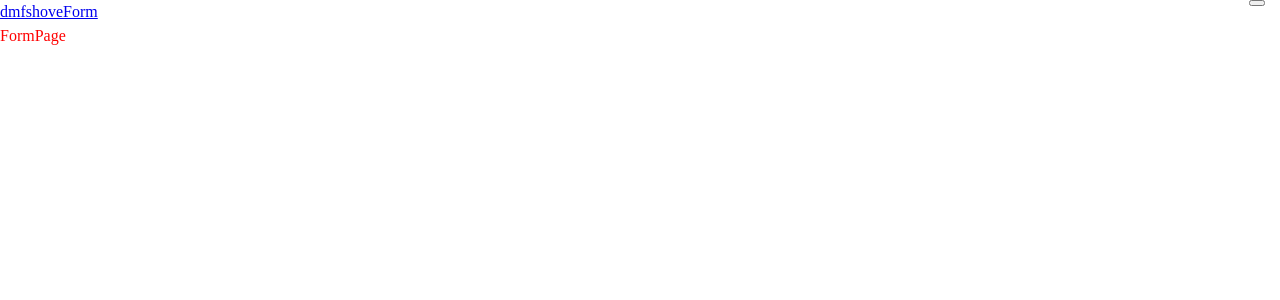
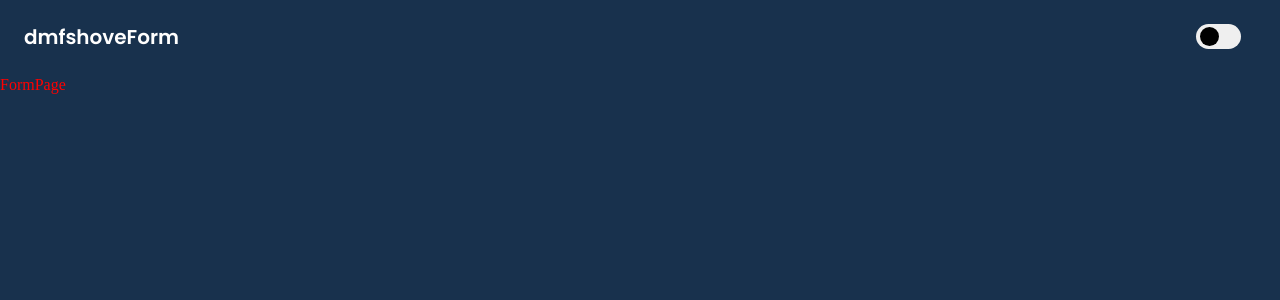
Before and after one commit to RusikHunter/Form, a React (Vite) app in the folder frontend/: page / in a window 1280 px wide. Shown: the top 300 px of the page. Built offline with nearby package versions, Linux system fonts and the light colour scheme.

Commit message:
styles(header): write SCSS styles for Header section

```diff
--- a/frontend/src/components/Header/Header.jsx
+++ b/frontend/src/components/Header/Header.jsx
@@ -1,4 +1,5 @@
 import React from "react"
+import "./Header.scss"
 
 export default function Header() {
     return (
@@ -10,7 +11,9 @@ export default function Header() {
                     </div>
 
                     <div className="header_column header__column--2 column">
-                        <button className="header__button--toggle-theme"></button>
+                        <button className="header__button--toggle-theme">
+                            <div className="header__button--toggle-theme-decoration"></div>
+                        </button>
                     </div>
                 </div>
             </div>
--- /dev/null
+++ b/frontend/src/components/Header/Header.scss
@@ -0,0 +1,61 @@
+@use "../../styles/index.scss" as *;
+
+.header {
+
+    &_column {}
+
+    &__inner {}
+
+    &__row {
+        padding-block: var(--padding-block-header);
+        align-items: center;
+    }
+
+    &__column--1 {}
+
+    &__logo {
+        color: var(--color-white);
+        @include fluid-text(20, 20);
+        @include font(var(--font-family), 600, 1);
+    }
+
+    &__column--2 {}
+
+    &__button--toggle-theme {
+        display: flex;
+        width: 45px;
+        height: 25px;
+        border-radius: 15px;
+        align-items: center;
+        padding: 0 4px;
+    }
+
+    &__button--toggle-theme-decoration {
+        height: 19px;
+        width: 19px;
+        border-radius: 50%;
+        background-color: black;
+    }
+}
+
+body[data-js-theme="light"] {
+    .header__button--toggle-theme {
+        background-color: var(--color-darkgray);
+        justify-content: start;
+    }
+
+    .header__button--toggle-theme-decoration {
+        background-color: var(--color-white);
+    }
+}
+
+body[data-js-theme="dark"] {
+    .header__button--toggle-theme {
+        background-color: var(--color-white);
+        justify-content: end;
+    }
+
+    .header__button--toggle-theme-decoration {
+        background-color: var(--color-darkgray);
+    }
+}
--- a/frontend/src/styles/_globals.scss
+++ b/frontend/src/styles/_globals.scss
@@ -1,3 +1,23 @@
 //
 // In processing...
 //
+
+@use "variables" as *;
+
+body {
+    background-color: var(--color-background);
+}
+
+a,
+a:visited,
+a:hover,
+a:active,
+a:focus {
+    text-decoration: none;
+    cursor: pointer;
+}
+
+button {
+    border: none;
+    outline: none;
+}
--- a/frontend/src/styles/_utils.scss
+++ b/frontend/src/styles/_utils.scss
@@ -6,6 +6,11 @@
     flex-direction: column;
     width: 100%;
     margin-inline: auto;
+    padding-inline: var(--padding-inline-container);
+
+    @include mobile-small {
+        padding-inline: var(--padding-inline-container-small);
+    }
 }
 
 .row {
--- a/frontend/src/styles/_variables.scss
+++ b/frontend/src/styles/_variables.scss
@@ -3,9 +3,15 @@
 
     --color-white: #FFFFFF;
     --color-black: #000000;
+    --color-darkgray: #252525;
     --color-red: #B04B4C;
     --color-blue: #18314D;
-    --color-light-blue: #DAF3FF;
+    --color-lightblue: #8cafbe;
+
+    // Theme colors
+
+    --color-text: var(--color-black);
+    --color-background: var(--color-blue);
 
     // Fonts
 
@@ -15,6 +21,21 @@
 
     // Sizes and indents
 
+    --padding-inline-container: 24px;
+    --padding-inline-container-small: 12px;
+
+    --padding-block-header: 24px;
+
+    // Theme settings
+
+    body[data-js-theme="light"] {
+        --color-background: var(--color-lightblue);
+    }
+
+    body[data-js-theme="dark"] {
+        --color-background: var(--color-blue);
+    }
+
     //
     // In processing...
     //
```
